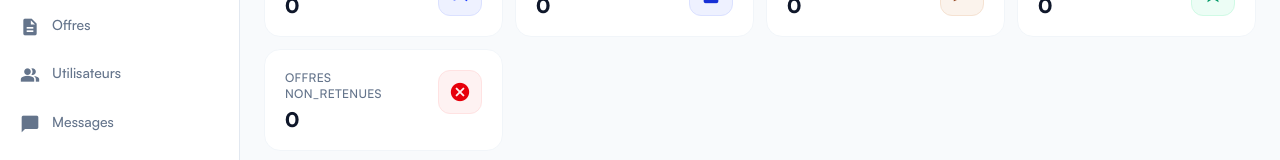
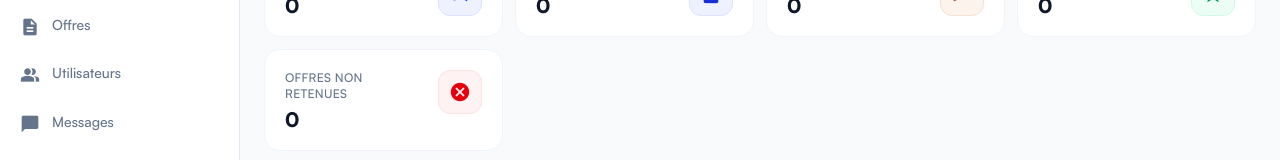
Before and after one commit to ClichyMercury/forage-frontend, a SvelteKit app: page /entreprise/dashboard in a window 1280 px wide. Shown: the part 234-394 px from the top of the page. Built offline with nearby package versions, Linux system fonts and the light colour scheme; no server answers; sample sign-in values are in the browser's storage.

Commit message:
la dernière mise à jour

```diff
--- a/src/routes/(app)/entreprise/dashboard/+page.svelte
+++ b/src/routes/(app)/entreprise/dashboard/+page.svelte
@@ -15,6 +15,7 @@
     ouverts: appelsOffres.filter((a: any) => !a.compte_a_rebours?.expire).length,
     soumises: mesOffres.filter((o: any) => o.statut === 'soumise').length,
     retenues: mesOffres.filter((o: any) => o.statut === 'retenue').length,
+    nonRetenues: mesOffres.filter((o: any) => o.statut === 'non_retenue').length,
   }))
 
   function fmt(n: any) { return Number(n).toLocaleString('fr-CI') }
@@ -56,7 +57,7 @@
   <StatCard title="En cours" value={stats().ouverts} icon="lock_open" color="purple" />
   <StatCard title="Offres soumises" value={stats().soumises} icon="send" color="orange" />
   <StatCard title="Offres retenues" value={stats().retenues} icon="star" color="green" />
-  <StatCard title="Offres non_retenues" value={stats().retenues} icon="cancel" color="red" />
+  <StatCard title="Offres non retenues" value={stats().nonRetenues} icon="cancel" color="red" />
 </div>
 
 <!-- Deux blocs côte à côte en dessous -->
@@ -130,7 +131,7 @@
             <div class="flex-1 min-w-0">
               <p class="text-sm font-medium text-slate-800">Offre #{offre.id}</p>
               <p class="text-xs text-slate-400 mt-0.5">
-                {fmt(offre.prixTtc)} FCFA TTC · {offre.delaiExecution} jours
+                {fmt(offre.prixTtc ?? offre.prix_ttc)} FCFA TTC · {offre.delaiExecution ?? offre.delai_execution} jours
               </p>
             </div>
             <Badge status={offre.statut} />
```
